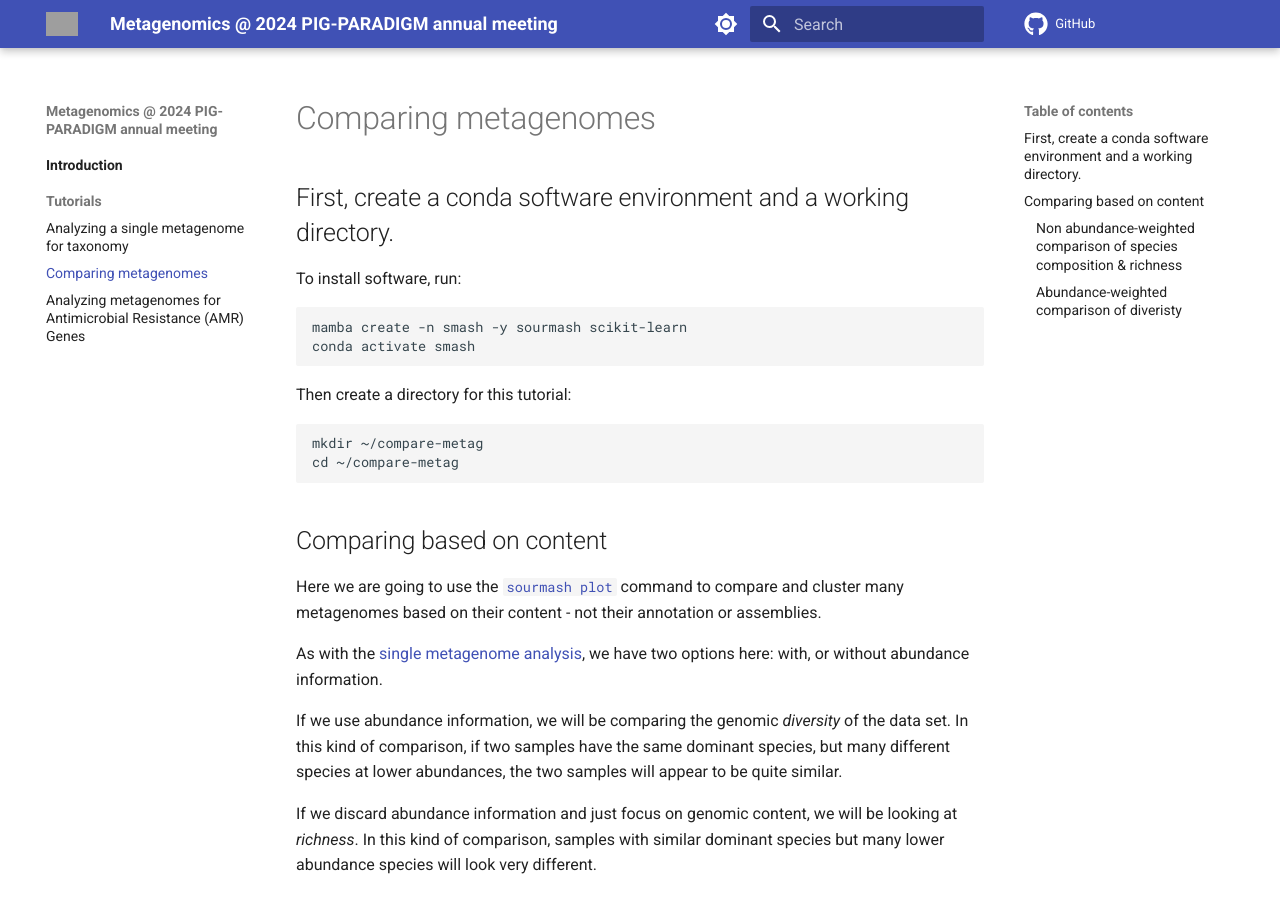
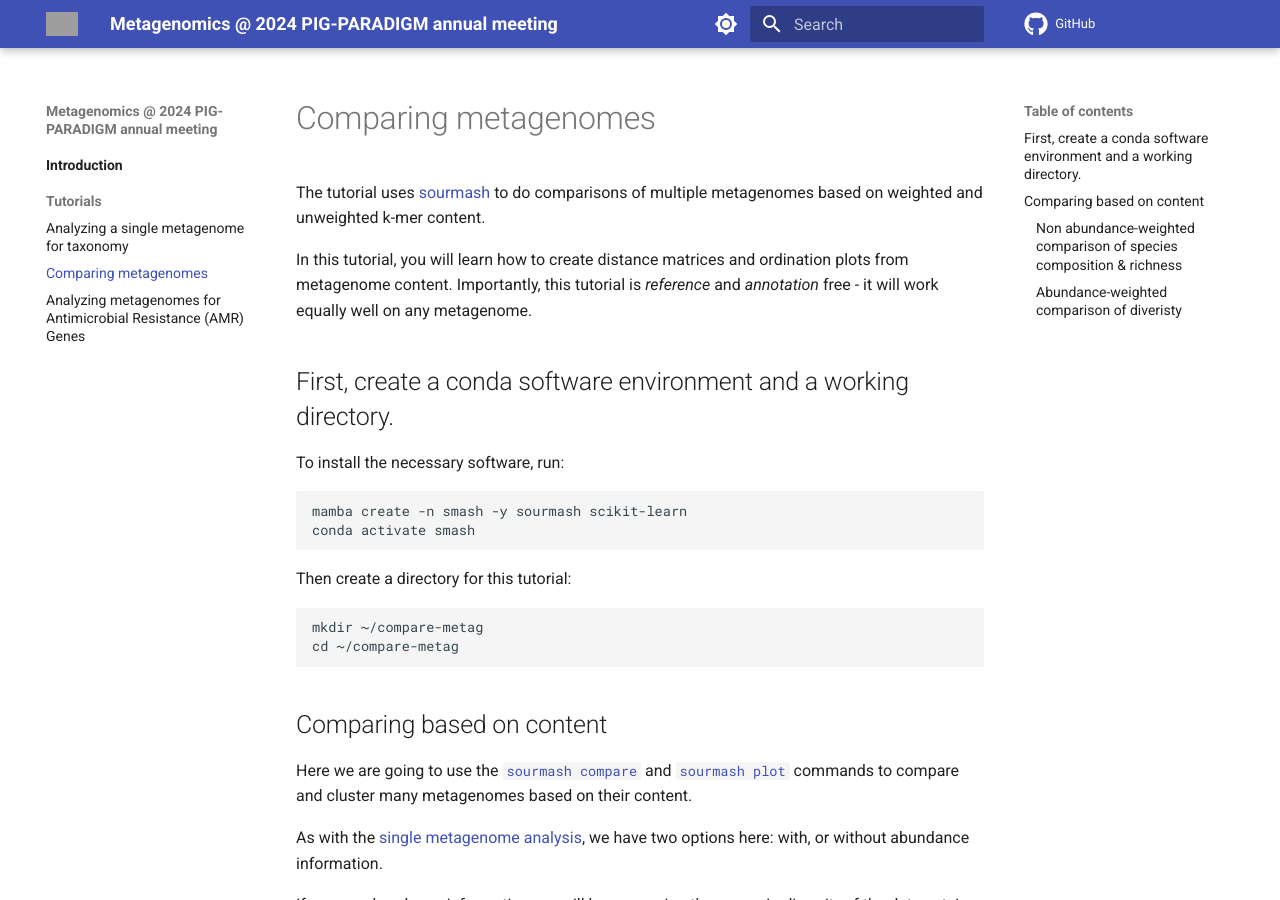
Before and after one commit to ngs-docs/2024-pig-paradigm-workshop, an MkDocs documentation site: the page built from docs/comparing-metagenomes.md, in a window 1280 px wide and 900 px high. Built offline with MkDocs 1.6.1 and Material for MkDocs 9.7.7, drawn with Linux system fonts in a browser that asks for light colours; comment, search, counter and statistics services are not loaded; grey boxes are pictures that could not be loaded.

Commit message:
add more text

````diff
--- a/docs/comparing-metagenomes.md
+++ b/docs/comparing-metagenomes.md
@@ -1,8 +1,17 @@
 # Comparing metagenomes
+
+The tutorial uses [sourmash](https://sourmash.readthedocs.io/) to do
+comparisons of multiple metagenomes based on weighted and unweighted
+k-mer content.
+
+In this tutorial, you will learn how to create distance matrices and
+ordination plots from metagenome content. Importantly, this tutorial
+is *reference* and *annotation* free - it will work equally well on
+any metagenome.
 
 ## First, create a conda software environment and a working directory.
 
-To install software, run:
+To install the necessary software, run:
 ```
 mamba create -n smash -y sourmash scikit-learn
 conda activate smash
@@ -14,14 +23,12 @@ mkdir ~/compare-metag
 cd ~/compare-metag
 ```
 
-
 ## Comparing based on content
 
-<!-- * reference free, annotation free @CTB -->
-
 Here we are going to use the
+[`sourmash compare`](https://sourmash.readthedocs.io/en/latest/command-line.html#sourmash-compare-compare-many-signatures) and
 [`sourmash plot`](https://sourmash.readthedocs.io/en/latest/command-line.html#sourmash-plot-cluster-and-visualize-comparisons-of-many-signatures)
-command to compare and cluster many metagenomes based on their content - not their annotation or assemblies.
+commands to compare and cluster many metagenomes based on their content.
 
 As with the [single metagenome analysis](single-metagenomes-taxonomy.md), we have two options here: with, or without abundance information.
 
````
Also changed, not shown: docs/index.md (+8 -1 lines), docs/single-metagenomes-taxonomy.md (+9 -2 lines).
